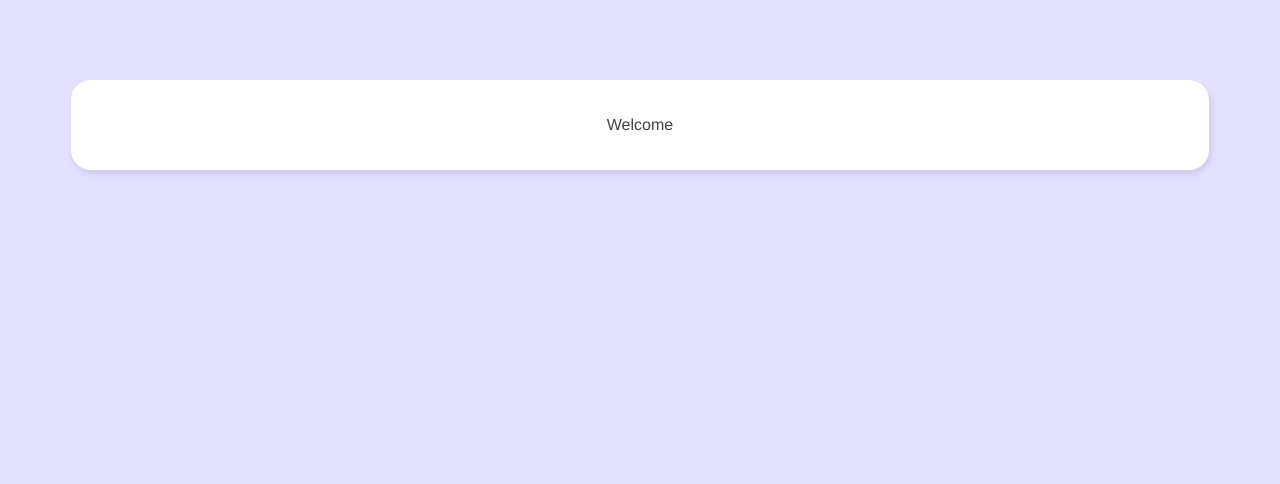
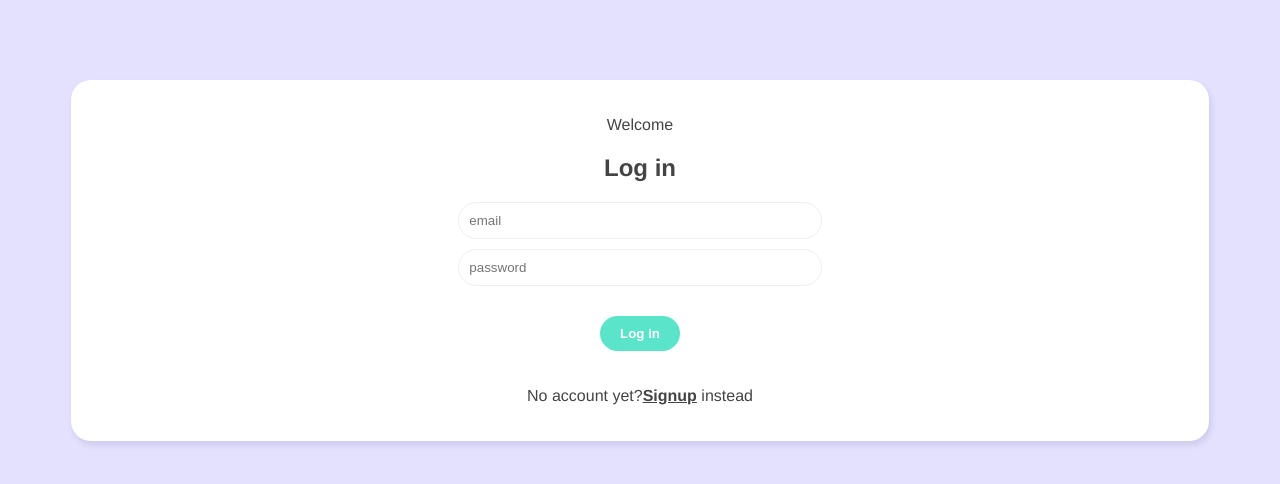
Before and after one commit to shengo333/live-chat, a Vue app: page / in a window 1280 px wide. Shown: the top 484 px of the page. Built offline with nearby package versions, Linux system fonts and the light colour scheme.

Commit message:
signup login

```diff
--- /dev/null
+++ b/src/components/LoginForm.vue
@@ -0,0 +1,29 @@
+<template>
+    <form @submit.prevent="handleSubmit">
+        <input type="email" required placeholder="email" v-model="email">
+        <input type="password"  required placeholder="password" v-model="password">
+        <button>Log in</button>
+    </form>
+</template>
+
+<script>
+
+import { ref } from 'vue'
+
+export default {
+    setup(){
+        //refs
+    const email = ref('')
+    const password = ref('')
+    const handleSubmit = () => {
+        console.log(email.value, password.value)
+    }
+
+    return { email, password, handleSubmit}
+    }
+}
+</script>
+
+<style>
+
+</style>
--- /dev/null
+++ b/src/components/SignupForm.vue
@@ -0,0 +1,31 @@
+<template>
+    <form @submit.prevent="handleSubmit">
+        <input type="text" required placeholder="desplay name" v-model="displayName">
+        <input type="email" required placeholder="email" v-model="email">
+        <input type="password"  required placeholder="password" v-model="password">
+        <button>Sign up</button>
+    </form>
+</template>
+
+<script>
+
+import { ref } from 'vue'
+
+export default {
+    setup(){
+        //refs
+    const displayName = ref('')
+    const email = ref('')
+    const password = ref('')
+    const handleSubmit = () => {
+        console.log(displayName.value, email.value, password.value)
+    }
+
+    return {displayName, email, password, handleSubmit}
+    }
+}
+</script>
+
+<style>
+
+</style>
--- a/src/views/Welcome.vue
+++ b/src/views/Welcome.vue
@@ -1,11 +1,32 @@
 <template>
   <div class="welcome container">
     <p>Welcome</p>
+    <div v-if="ShowLogin">
+      <h2>Log in</h2>
+      <LoginForm />
+      <p>No account yet?<span @click="ShowLogin = false">Signup</span> instead</p>
+    </div>
+    <div v-else>
+      <h2>Sign up</h2>
+      <SignupForm />
+      <p>Already registered?<span @click="ShowLogin = true">Login</span> instead</p>
+    </div>
   </div>
 </template>
 
 <script>
+import SignupForm from '../components/SignupForm.vue'
+import LoginForm from '../components/LoginForm.vue'
+import { ref } from 'vue'
+
 export default {
+  components:{ SignupForm, LoginForm },
+
+  setup(){
+    const ShowLogin = ref(true)
+
+    return{ ShowLogin}
+  }
 
 }
 </script>
@@ -15,4 +36,27 @@
     text-align: center;
     padding: 20px 0;
 }
+
+.welcome label{
+  display: block;
+  margin: 20px auto;
+}
+.welcome input {
+  display: block;
+  width: 30%;
+  padding: 10px;
+  border-radius: 20px;
+  border: 1px solid #eee;
+  outline: none;
+  color: #999;
+  margin: 10px auto;
+}
+.welcome span{
+  font-weight: bold;
+  text-decoration: underline;
+  cursor: pointer;
+}
+.welcome button{
+  margin: 20px auto;
+}
 </style>
```
